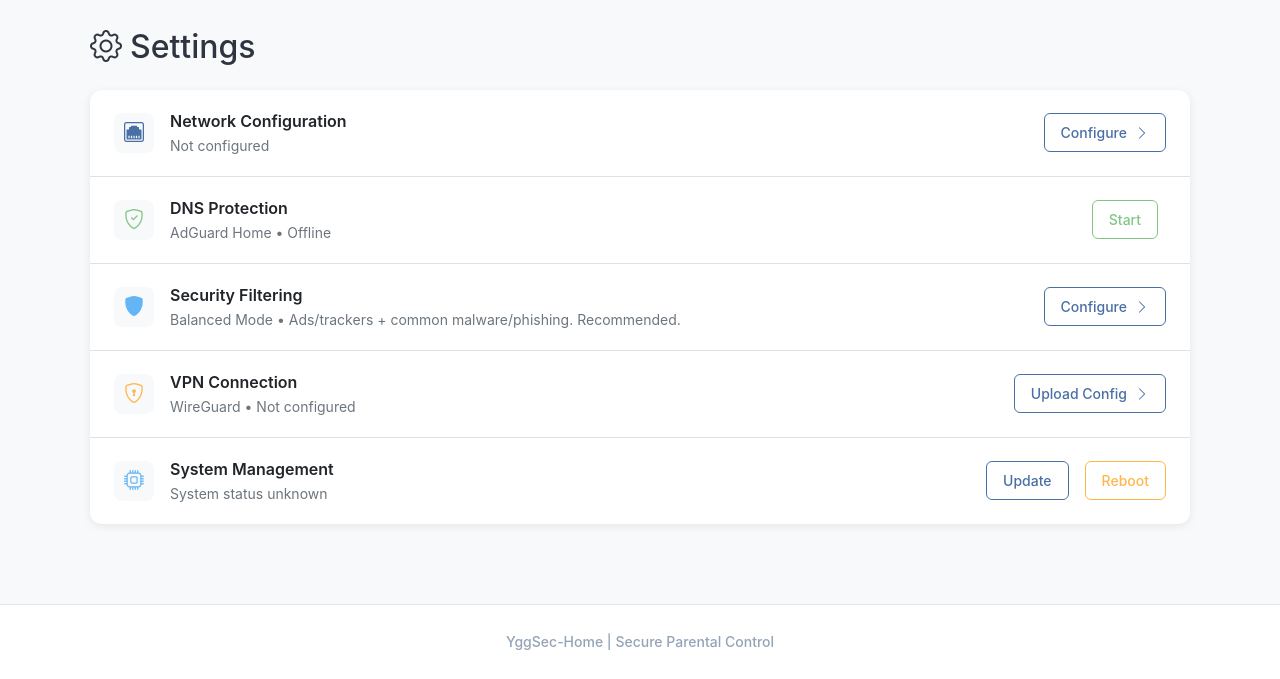
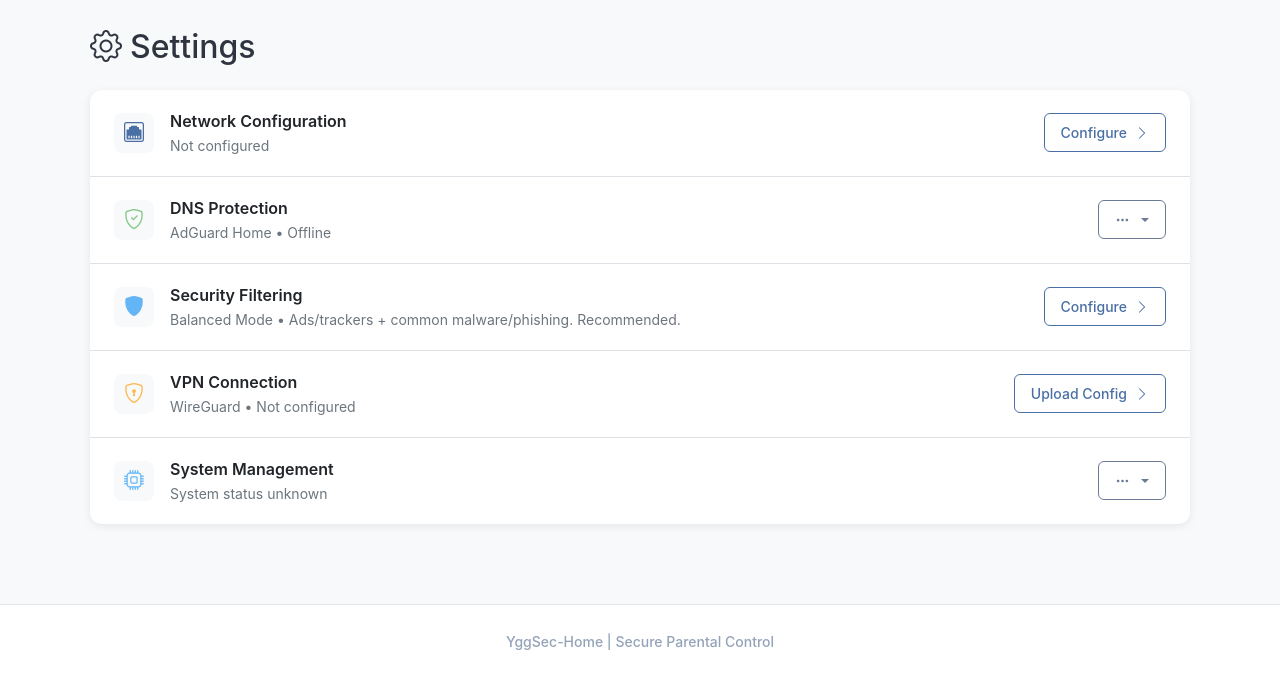
Before and after one commit to romarroca/yggsec-home, a Flask app: page /settings in a window 1280 px wide. Shown: the part 192-871 px from the top of the page. Run offline with Flask 3, Linux system fonts and the light colour scheme; the visitor is signed in with stand-in values (Sample User, id 1); some libraries are stand-ins or nearby versions.

Commit message:
feat: improve Settings UI consistency and functionality
- Add page refresh after AdGuard start/stop actions for immediate status updates
- Replace scattered action buttons with consistent dropdown menus
- Implement unified three-dots menu system across all settings sections
- Add proper icons for all dropdown menu items with color coding
- Include dropdown dividers for better visual separation
- Maintain all existing functionality while improving visual consistency
- Use Bootstrap dropdown components for better accessibility

```diff
--- a/static/js/app.js
+++ b/static/js/app.js
@@ -145,6 +145,10 @@ function adguardControl(action) {
     .then(data => {
         if (data.success) {
             showAlert(data.message, 'success');
+            // Refresh page to show updated status
+            setTimeout(() => {
+                location.reload();
+            }, 1500);
         } else {
             showAlert(data.message || 'AdGuard operation failed', 'danger');
         }
--- a/templates/settings.html
+++ b/templates/settings.html
@@ -52,20 +52,27 @@
                             </p>
                         </div>
                         <div class="setting-actions">
+                            <div class="dropdown">
+                                <button class="btn btn-outline-secondary dropdown-toggle" type="button" data-bs-toggle="dropdown">
+                                    <i class="bi bi-three-dots"></i>
+                                </button>
+                                <ul class="dropdown-menu">
                                     {% if adguard and adguard.active %}
-                                <button class="btn btn-outline-danger me-2" onclick="adguardControl('stop')">
-                                    Stop
-                                </button>
+                                        <li><a class="dropdown-item" href="#" onclick="adguardControl('stop')">
+                                            <i class="bi bi-stop-circle text-danger me-2"></i>Stop Service
+                                        </a></li>
                                     {% else %}
-                                <button class="btn btn-outline-success me-2" onclick="adguardControl('start')">
-                                    Start
-                                </button>
+                                        <li><a class="dropdown-item" href="#" onclick="adguardControl('start')">
+                                            <i class="bi bi-play-circle text-success me-2"></i>Start Service
+                                        </a></li>
                                     {% endif %}
                                     {% if adguard and adguard.dashboard_url %}
-                                <a href="{{ adguard.dashboard_url }}" target="_blank" class="btn btn-outline-primary">
-                                    Dashboard <i class="bi bi-box-arrow-up-right"></i>
-                                </a>
+                                        <li><a class="dropdown-item" href="{{ adguard.dashboard_url }}" target="_blank">
+                                            <i class="bi bi-box-arrow-up-right text-primary me-2"></i>Open Dashboard
+                                        </a></li>
                                     {% endif %}
+                                </ul>
+                            </div>
                         </div>
                     </div>
                 </div>
@@ -108,21 +115,28 @@
                         </div>
                         <div class="setting-actions">
                             {% if wireguard and wireguard.config_exists %}
+                                <div class="dropdown">
+                                    <button class="btn btn-outline-secondary dropdown-toggle" type="button" data-bs-toggle="dropdown">
+                                        <i class="bi bi-three-dots"></i>
+                                    </button>
+                                    <ul class="dropdown-menu">
                                         {% if wireguard.connected %}
-                                    <button class="btn btn-outline-danger me-2" onclick="wireguardControl('stop')">
-                                        Disconnect
-                                    </button>
+                                            <li><a class="dropdown-item" href="#" onclick="wireguardControl('stop')">
+                                                <i class="bi bi-stop-circle text-danger me-2"></i>Disconnect
+                                            </a></li>
                                         {% else %}
-                                    <button class="btn btn-outline-success me-2" onclick="wireguardControl('start')">
-                                        Connect
-                                    </button>
+                                            <li><a class="dropdown-item" href="#" onclick="wireguardControl('start')">
+                                                <i class="bi bi-play-circle text-success me-2"></i>Connect
+                                            </a></li>
                                         {% endif %}
-                                <button class="btn btn-outline-secondary me-2" onclick="showWireguardEditModal()">
-                                    Edit
-                                </button>
-                                <button class="btn btn-outline-primary" onclick="showWireguardModal()">
-                                    Upload Config
-                                </button>
+                                        <li><a class="dropdown-item" href="#" onclick="showWireguardEditModal()">
+                                            <i class="bi bi-pencil text-secondary me-2"></i>Edit Configuration
+                                        </a></li>
+                                        <li><a class="dropdown-item" href="#" onclick="showWireguardModal()">
+                                            <i class="bi bi-upload text-primary me-2"></i>Upload New Config
+                                        </a></li>
+                                    </ul>
+                                </div>
                             {% else %}
                                 <button class="btn btn-outline-primary" onclick="showWireguardModal()">
                                     Upload Config <i class="bi bi-chevron-right"></i>
@@ -149,12 +163,20 @@
                             </p>
                         </div>
                         <div class="setting-actions">
-                            <button class="btn btn-outline-primary me-2" onclick="systemAction('update')">
-                                Update
+                            <div class="dropdown">
+                                <button class="btn btn-outline-secondary dropdown-toggle" type="button" data-bs-toggle="dropdown">
+                                    <i class="bi bi-three-dots"></i>
                                 </button>
-                            <button class="btn btn-outline-warning" onclick="systemAction('reboot')">
-                                Reboot
-                            </button>
+                                <ul class="dropdown-menu">
+                                    <li><a class="dropdown-item" href="#" onclick="systemAction('update')">
+                                        <i class="bi bi-arrow-up-circle text-primary me-2"></i>Update System
+                                    </a></li>
+                                    <li><hr class="dropdown-divider"></li>
+                                    <li><a class="dropdown-item" href="#" onclick="systemAction('reboot')">
+                                        <i class="bi bi-arrow-clockwise text-warning me-2"></i>Reboot System
+                                    </a></li>
+                                </ul>
+                            </div>
                         </div>
                     </div>
                 </div>
```
Lines whose indentation alone changed are shown as unchanged.
